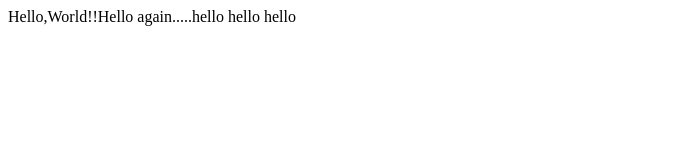
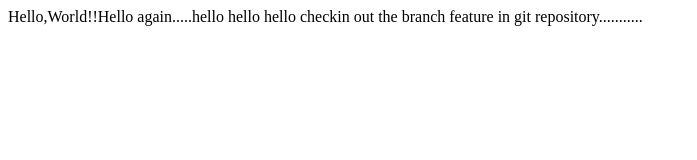
Before and after one commit to chavirajput17/first, a plain HTML site: page hello.html in a window 1280 px wide. Shown: the whole page, without its empty margins (0-697 px from the left). Drawn offline with Linux system fonts and the light colour scheme.

Commit message:
making a new branch in the repository

```diff
--- a/hello.html
+++ b/hello.html
@@ -5,5 +5,6 @@
 </head>
 <body>
 Hello,World!!Hello again.....hello hello hello
+checkin out the branch feature in git repository...........
 </body>
 </html>
```
